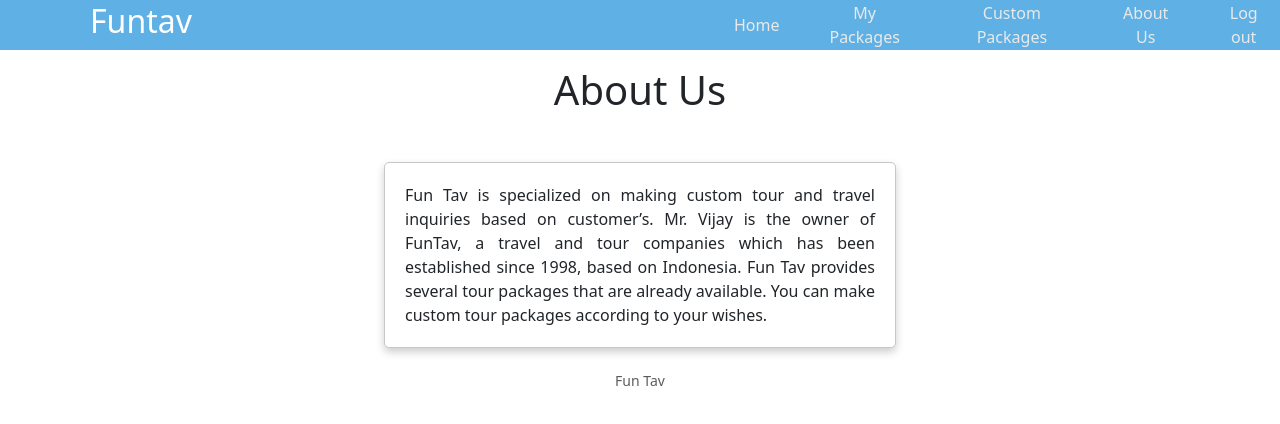
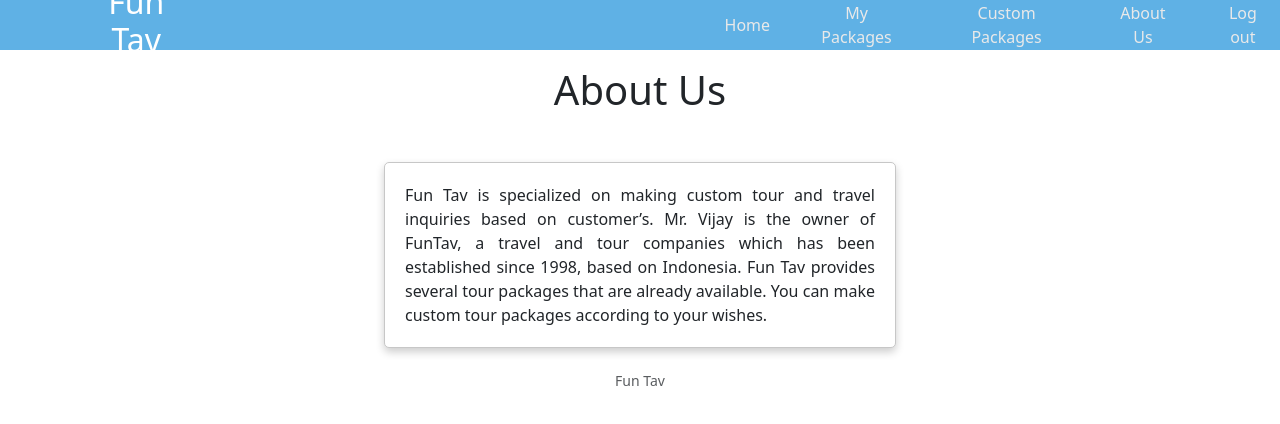
Before and after one commit to vectshad/funtav-fe, a React (Create React App) app: page /about in a window 1280 px wide. Shown: the top 424 px of the page. Built offline with nearby package versions, Linux system fonts and the light colour scheme; sample sign-in values are in the browser's storage.

Commit message:
edit text

```diff
--- a/src/components/Home.js
+++ b/src/components/Home.js
@@ -40,7 +40,7 @@ function Home() {
     return (
         <div>
             <Navbar/>
-            <h1 className='mb-5 mt-3'>Funtav Travel and Tour</h1>
+            <h1 className='mb-5 mt-3'>Fun Tav Travel and Tour</h1>
             <div className="Container">
                 {packages.map((pkg, index) =>
                     <div key={index} className="Package">
--- a/src/components/Navbar.js
+++ b/src/components/Navbar.js
@@ -6,7 +6,7 @@ function Navbar() {
     return (
         <div className="Navbar">
             <Link to="/">
-                <h2>Funtav</h2>
+                <h2>Fun Tav</h2>
             </Link>
             <Link to="/">
                 <button>Home</button>
```
